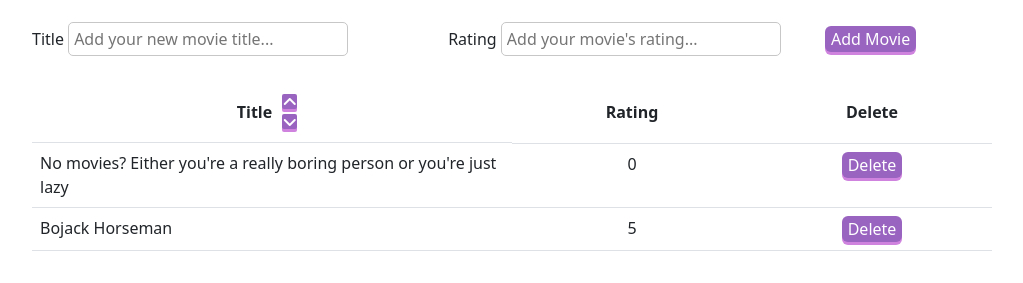
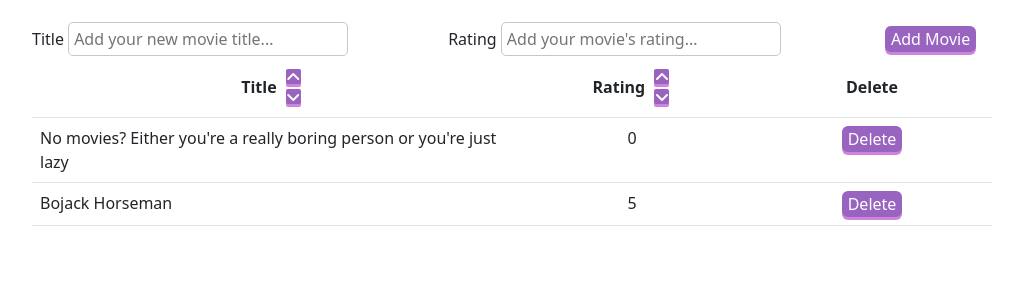
Before and after one commit to ananduush/Favourite-movies, a plain HTML site: page index.html in a window 1280 px wide. Shown: the part 237-520 px from the top of the page, without its empty margins (128-1151 px from the left). Drawn offline with nearby package versions, Linux system fonts and the light colour scheme.

Commit message:
Added & aligned sorting buttons

```diff
--- a/index.html
+++ b/index.html
@@ -41,9 +41,17 @@
                         <button class="descButton"><i class="fas fa-angle-down"></i></button>
                     </div>
                 </th>
-                <th id="ratingHeader">Rating</th>
+                <th id="ratingHeader">
+                    <div>Rating</div>
+                    <div id="sortButtons">
+                        <button class="ascButton"><i class="fas fa-angle-up"></i></button>
+                        <button class="descButton"><i class="fas fa-angle-down"></i></button>
+                    </div>
+                </th>
+
                 <th id="deleteHeader">Delete</th>
             </tr>
+
         </thead>
         <tr>
             <td id="title">No movies? Either you're a really boring person or you're just lazy</td>
--- a/stylesheet.css
+++ b/stylesheet.css
@@ -22,10 +22,6 @@ input {
     border: 1px solid rgb(199, 199, 199);
 }
 
-table {
-    margin-top: 25px;
-}
-
 span {
     display: flex;
     margin-top: 25px;
@@ -41,41 +37,37 @@ span {
     width: 50%;
 }
 
-#titleHeader {
-    display: flex;
-    align-content: center;
-    justify-content: center;
-    align-items: center;
+#titleHeader div,
+#ratingHeader div {
+    display: inline-block;
 }
 
-#titleHeader div {
+#titleHeader,
+#ratingHeader {
     text-align: center;
     padding-right: 5px;
 }
 
 #rating,
 #delete,
-#deleteHeader,
-#ratingHeader {
+#deleteHeader {
     text-align: center;
     width: 25%;
 }
 
-#ratingHeader,
+#titleHeader div,
+#ratingHeader div,
 #deleteHeader {
     vertical-align: middle;
 }
 
-#myTitles {
-    text-align: center;
+#sortButtons button {
+    margin: 5px;
 }
 
-.addRating {
+.addRating,
+.my_button {
     margin-left: 100px;
-}
-
-.my_button {
-    margin-left: 5vh;
 }
 
 .my_button,
@@ -97,7 +89,9 @@ span {
 }
 
 .my_button:active,
-.delete_button:active {
+.delete_button:active,
+.ascButton:active,
+.descButton:active {
     transform: translateY(3px);
     box-shadow: 0 0px lavender;
 }
@@ -111,7 +105,3 @@ span {
     justify-content: center;
     align-items: center;
 }
-
-#sortButtons button {
-    margin: 5px;
-}
```
